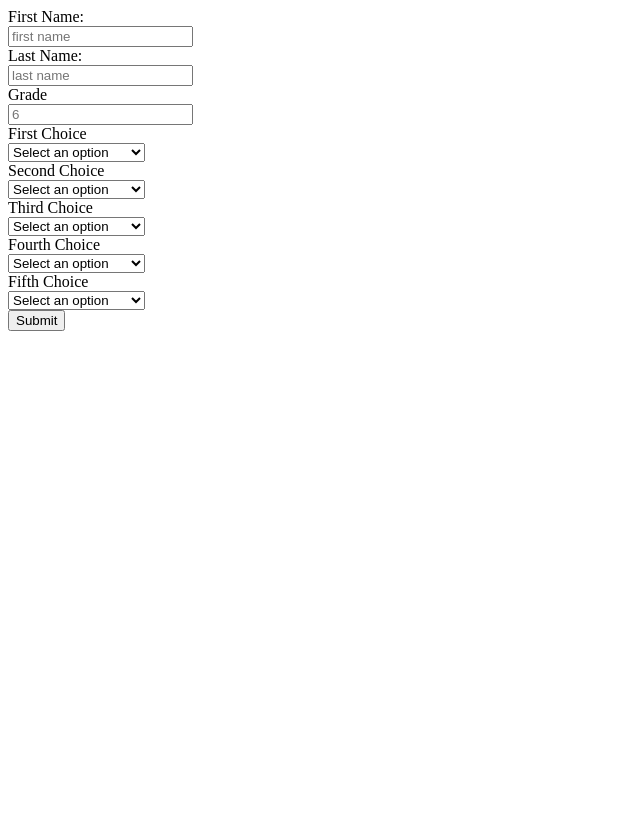
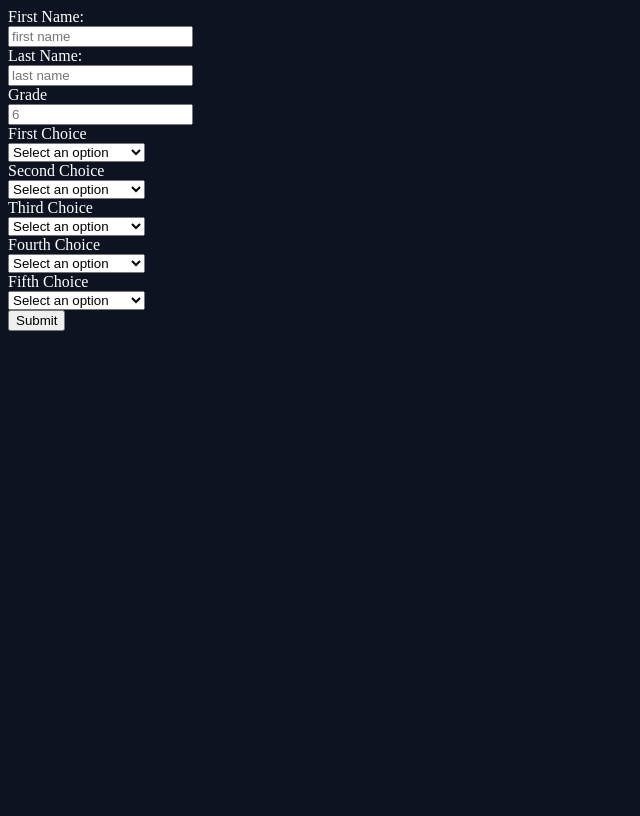
Before and after one commit to sarad629/Master-Schedular, a Flask app: page / in a window 1280 px wide. Shown: the whole page, without its empty margins (0-640 px from the left). Before the commit the page ends 331 px from the top, so only its background shows below. Run offline with Flask 3, Linux system fonts and the light colour scheme; data comes from the database, SQL or seed files in the repository; both versions use the stored data as it was after the commit.

Commit message:
I hate file navigation... to continue css tmrw and check in w/ archith

```diff
--- a/Templates/home.html
+++ b/Templates/home.html
@@ -7,7 +7,7 @@
     {% block title %} Home {% endblock %}
 
 {% block content %}
-    <form action="http://127.0.0.1:5000/completed" method="POST">
+    <form action="/completed" method="POST" class="input-form">
         <label for="First Name">First Name:</label><br>
         <input type="text" id="First Name" name="First Name" placeholder="first name"><br>
         <label for="Last Name">Last Name:</label><br>
@@ -15,7 +15,7 @@
         <label for="Grade"> Grade </label> <br>
         <input type="text" id="Grade" name="Grade" placeholder="6"> <br>
         {% for ordinal in ordinals %}
-            <label for="{{ordinal}} Choice">{{ordinal}} Choice</label> <br>
+            <label for="{{ordinal}} Choice"> {{ordinal}} Choice</label> <br>
             <select id="{{ordinal}} Choice" name="{{ordinal}} Choice" >
                 <option value="none" selected disabled hidden>Select an option</option>
                 {% for class in classes %}
--- a/Templates/template.html
+++ b/Templates/template.html
@@ -4,7 +4,7 @@
     <head>
 
         <title>{%block title %} {% endblock %}</title>
-        <link rel="stylesheet" href="{{ url_for('static', filename='home.css')}}">
+        <link rel="stylesheet" href="{{ url_for('static', filename='style.css')}}">
 
     </head>
 
--- a/app.py
+++ b/app.py
@@ -24,7 +24,7 @@ def get_db_connection():
 @app.route("/")
 def starting_page():
     ordinals = ['First', 'Second', 'Third', 'Fourth', 'Fifth']
-    return render_template('home.html', classes=get_classes(), ordinals=ordinals)
+    return render_template("home.html", classes=get_classes(), ordinals=ordinals)
 
 
 @app.route("/completed", methods=["POST", "GET"])
@@ -50,11 +50,11 @@ def user_inputs():
     else:
         return "Invalid action, return to last page", 400
 
-    return render_template('completed.html', status=userStatus, firstname=firstname, lastname=lastname, grade=grade, o1=o1, o2=o2, o3=o3, o4=o4, o5=o5)
+    return render_template("completed.html", status=userStatus, firstname=firstname, lastname=lastname, grade=grade, o1=o1, o2=o2, o3=o3, o4=o4, o5=o5)
 
 @app.errorhandler(404)
 def pnf(placeholder):
-    return render_template('pnf.html')
+    return render_template("pnf.html")
 
 if __name__ == "__main__":
     app.run(debug=True)
--- /dev/null
+++ b/static/style.css
@@ -0,0 +1,23 @@
+/*
+    ! https://coolors.co/palette/0d1321-1d2d44-3e5c76-748cab-f0ebd8
+    https://coolors.co/palette/0a0908-22333b-eae0d5-c6ac8f-5e503f
+
+    Color palette */
+
+:root {
+    --background: #0D1321;
+    --primary: ;
+    --secondary: ;
+    --tertiary: ;
+    --special: ;
+    --white: #FFFFFF;
+}
+
+body {
+    background-color: var(--background);
+    width: 100vw;
+    height: 100vh;
+    overflow-y:hidden;
+    overflow-x: auto;
+    color: var(--white)
+}
```
Also changed, not shown: database.db, home.css (deleted).
